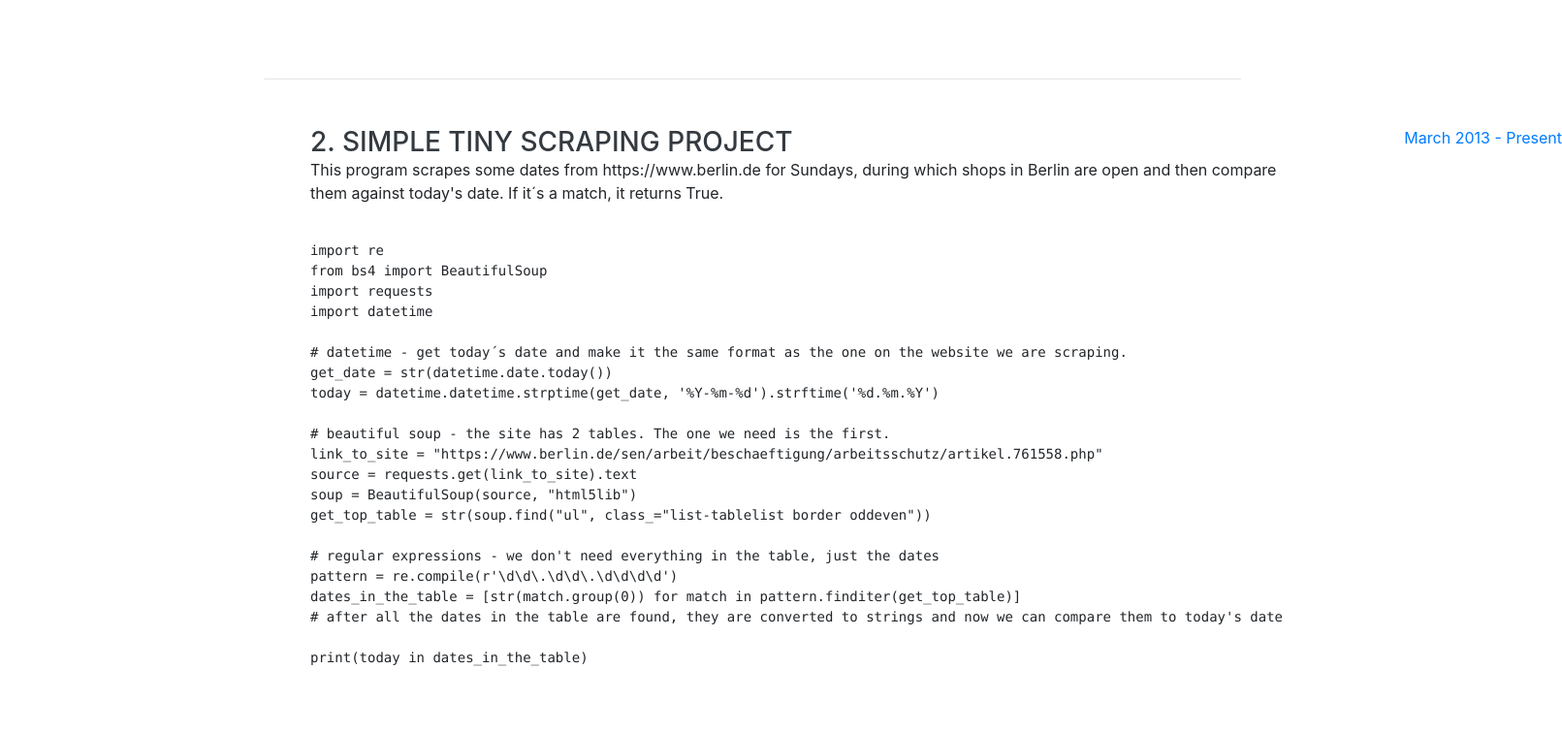
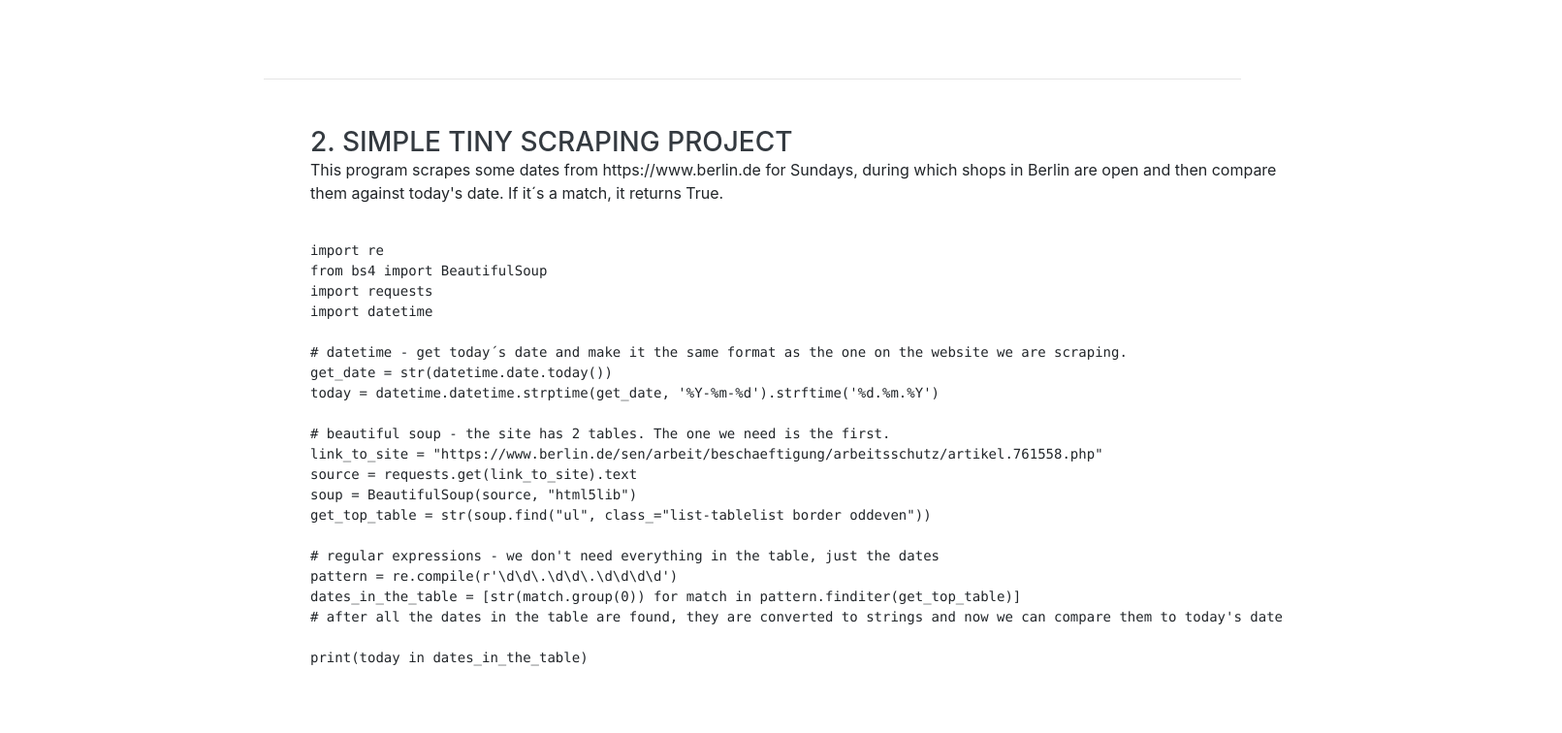
Before and after one commit to bottlekids/bottlekids.github.io, a website with bundled scripts: page index.html in a window 1280 px wide. Shown: the part 1080-1836 px from the top of the page at 97% size, 1611 px wide, since content can reach past the window. Built offline with nearby package versions, Linux system fonts and the light colour scheme; a web font is replaced by a local one.

Commit message:
Update index.html

```diff
--- a/index.html
+++ b/index.html
@@ -149,9 +149,7 @@ print(today in dates_in_the_table)
               </pre>
             </p>
           </div>
-          <div class="resume-date text-md-right">
-            <span class="text-primary">March 2013 - Present</span>
-          </div>
+
         </div>
 
 
```
